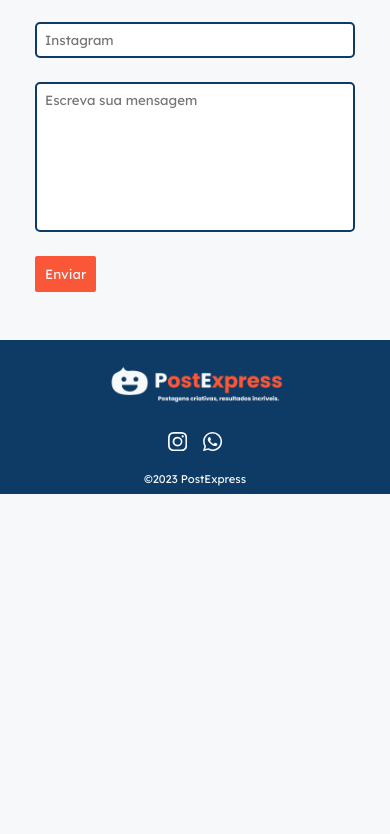
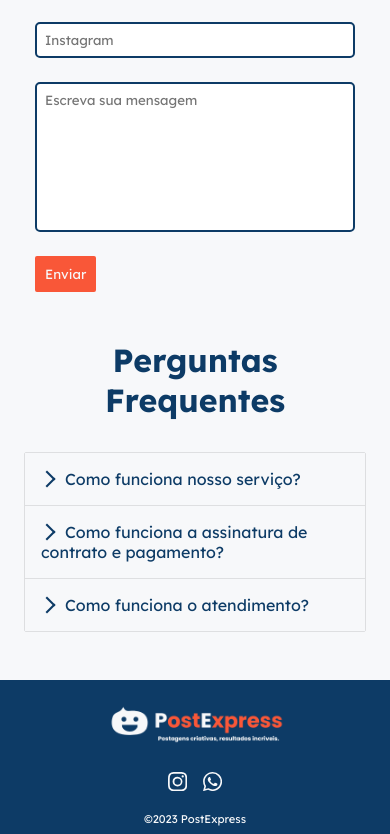
Before and after one commit to andremrks/postexpress, a React (Create React App) app: page / in a window 390 px wide. Shown: the part 7592-8426 px from the top of the page. Before the commit the page ends 8086 px from the top, so only its background shows below. Built offline with nearby package versions, Linux system fonts and the light colour scheme.

Commit message:
adding new section

```diff
--- a/package.json
+++ b/package.json
@@ -7,9 +7,13 @@
     "@testing-library/jest-dom": "^5.16.5",
     "@testing-library/react": "^13.4.0",
     "@testing-library/user-event": "^13.5.0",
+    "bootstrap": "^5.2.3",
     "react": "^18.2.0",
+    "react-accessible-accordion": "^5.0.0",
+    "react-bootstrap": "^2.7.2",
     "react-dom": "^18.2.0",
     "react-icons": "^4.8.0",
+    "react-is": "^18.2.0",
     "react-modal": "^3.16.1",
     "react-reveal": "^1.2.2",
     "react-scripts": "5.0.1",
--- a/src/App.jsx
+++ b/src/App.jsx
@@ -8,6 +8,7 @@ import {
   Planos,
   Contato,
   Footer,
+  FAQ,
 } from "./components";
 
 const App = () => {
@@ -21,6 +22,7 @@ const App = () => {
       <Depoimentos />
       <Planos />
       <Contato />
+      <FAQ />
       <Footer />
     </>
   );
--- /dev/null
+++ b/src/components/FAQ/FAQ.jsx
@@ -0,0 +1,50 @@
+import {
+  Accordion,
+  AccordionItem,
+  AccordionItemButton,
+  AccordionItemHeading,
+  AccordionItemPanel,
+} from "react-accessible-accordion";
+
+import "./faq.css";
+import "react-accessible-accordion/dist/fancy-example.css";
+
+const data = [
+  {
+    heading: "Como funciona nosso serviço?",
+    content:
+      "Após a escolha do plano que melhor atenda às suas necessidades, você receberá uma mensagem de boas-vindas contendo algumas perguntas para serem respondidas. Essas perguntas nos ajudarão a entender melhor o seu perfil e os temas que mais se adequam ao seu negócio, para que possamos realizar as postagens de forma estratégica e efetiva. Após o recebimento de suas respostas, iniciaremos o processo de criação do conteúdo para as suas postagens. Nosso prazo médio para início da entrega é de 7 dias úteis, pois investimos um tempo considerável em pesquisas e na criação de conteúdo de qualidade, de acordo com o perfil e os objetivos do seu negócio",
+  },
+  {
+    heading: "Como funciona a assinatura de contrato e pagamento?",
+    content:
+      "Após escolher o plano que melhor atenda às suas necessidades, você será direcionado(a) para a página de pagamento. Lá, você poderá escolher o formato de pagamento que mais se adequa a sua preferência e conveniência, com a possibilidade de descontos ou benefícios exclusivos de acordo com a opção selecionada.É importante ressaltar que caso haja a necessidade de cancelamento, você poderá fazê-lo a qualquer momento, bastando apenas um aviso prévio de 30 dias. Dessa forma, oferecemos a flexibilidade necessária para que você possa gerenciar seu plano de acordo com as necessidades do seu negócio.",
+  },
+  {
+    heading: "Como funciona o atendimento?",
+    content:
+      "Nosso atendimento é realizado por meio de email e WhatsApp, garantindo agilidade e praticidade na comunicação com nossos clientes. Nosso compromisso é responder suas solicitações em até 1 dia útil. É importante lembrar que, devido à proposta do nosso produto, não realizamos alterações de artes e textos já aprovados. No entanto, podemos coletar informações para realizar as adaptações necessárias dentro do padrão do mês seguinte, garantindo assim a continuidade da sua estratégia de marketing digital.",
+  },
+];
+
+const FAQ = () => {
+  return (
+    <div id="perguntas" className="postexpress__faq">
+        <h1>Perguntas Frequentes</h1>
+      <div className="postexpress__faq-container">
+        <Accordion>
+          {data.map((item) => (
+            <AccordionItem key={item.id}>
+              <AccordionItemHeading>
+                <AccordionItemButton>{item.heading}</AccordionItemButton>
+              </AccordionItemHeading>
+              <AccordionItemPanel>{item.content}</AccordionItemPanel>
+            </AccordionItem>
+          ))}
+        </Accordion>
+      </div>
+    </div>
+  );
+};
+
+export default FAQ;
--- /dev/null
+++ b/src/components/FAQ/faq.css
@@ -0,0 +1,46 @@
+.postexpress__faq {
+  padding: 0 12rem;
+  margin: 3rem 0;
+}
+
+.postexpress__faq h1 {
+    font-size: 2.4rem;
+    color: var(--color-blue);
+    margin-bottom: 2rem;
+    text-align: center;
+}
+
+.accordion__button {
+  background-color: var(--color-white) !important;
+  color: var(--color-blue) !important;
+  padding: 1rem !important;
+}
+
+.accordion__panel {
+    padding: 1rem !important;
+    color: var(--color-black) !important;
+    font-weight: 300;
+}
+
+
+@media screen and (max-width: 1050px) {
+    .postexpress__faq {
+        padding: 0 5rem;
+      }
+  }
+
+  @media screen and (max-width: 800px) {
+    .postexpress__faq {
+        padding: 0 3rem;
+      }
+  }
+
+  @media screen and (max-width: 550px) {
+    .postexpress__faq {
+        padding: 0 1.5rem;
+      }
+
+      .postexpress__faq h1 {
+        font-size: 2rem;
+      }
+  }
--- a/src/components/Footer/Footer.jsx
+++ b/src/components/Footer/Footer.jsx
@@ -12,10 +12,18 @@ const Footer = () => {
           <img src={logo} alt="PostExpress logo" />
         </div>
         <div className="postexpress__footer-social">
-          <a href="https://www.instagram.com/postexpress_/">
+          <a
+            href="https://www.instagram.com/postexpress_/"
+            target="_blank"
+            rel="noreferrer"
+          >
             <BsInstagram />
           </a>
-          <a href="https://wa.me/+5513988266392">
+          <a
+            href="https://wa.me/+5513988266392"
+            target="_blank"
+            rel="noreferrer"
+          >
             <BsWhatsapp />
           </a>
         </div>
--- a/src/components/Navbar/Navbar.jsx
+++ b/src/components/Navbar/Navbar.jsx
@@ -18,6 +18,9 @@ const Menu = () => (
     </p>
     <p>
       <a href="#planos">Planos</a>
+    </p>
+    <p>
+      <a href="#perguntas">Perguntas Frequentes</a>
     </p>
     <p>
       <a href="#contato">Fale Conosco</a>
--- a/src/components/index.js
+++ b/src/components/index.js
@@ -8,3 +8,4 @@ export { default as Beneficios } from "./Beneficios/Beneficios";
 export { default as Planos } from "./Planos/Planos";
 export { default as Contato } from "./Contato/Contato";
 export { default as Footer } from "./Footer/Footer";
+export { default as FAQ } from "./FAQ/FAQ";
```
Also changed, not shown: 1 other file (tests, documents, lock files or other folders).
